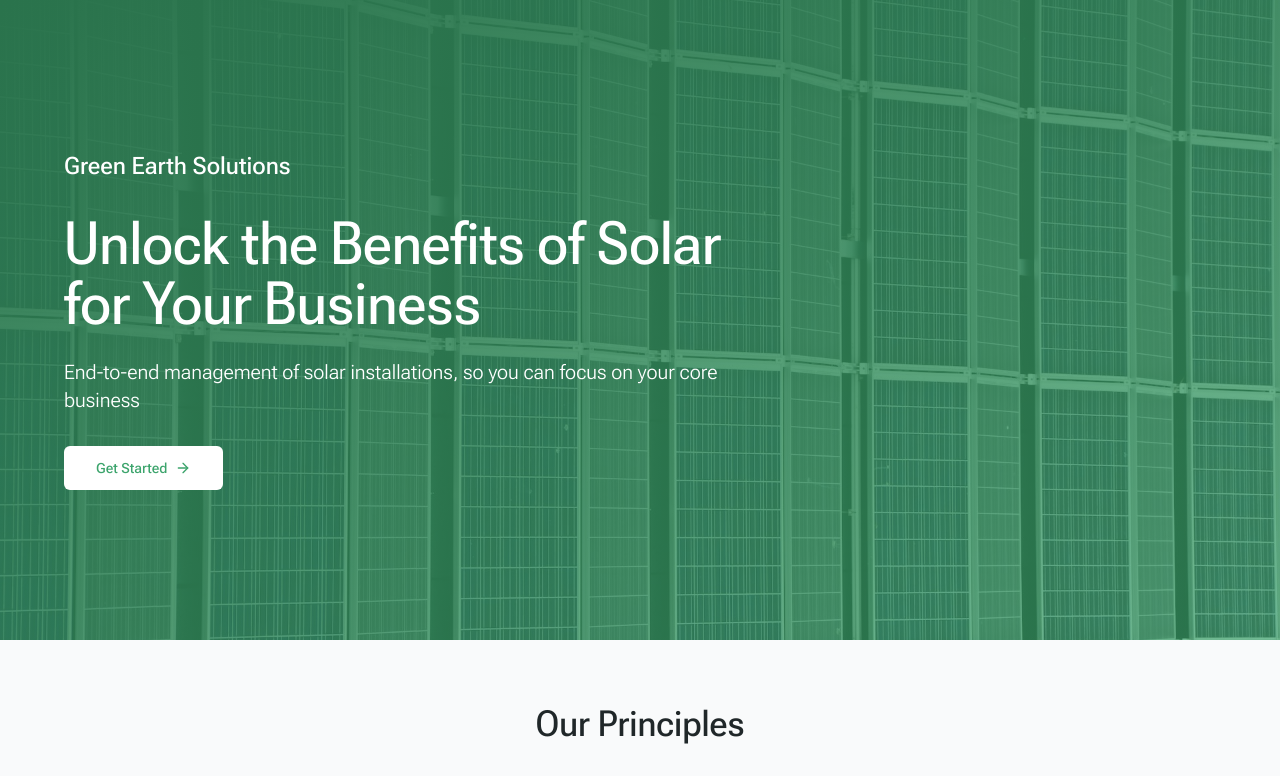
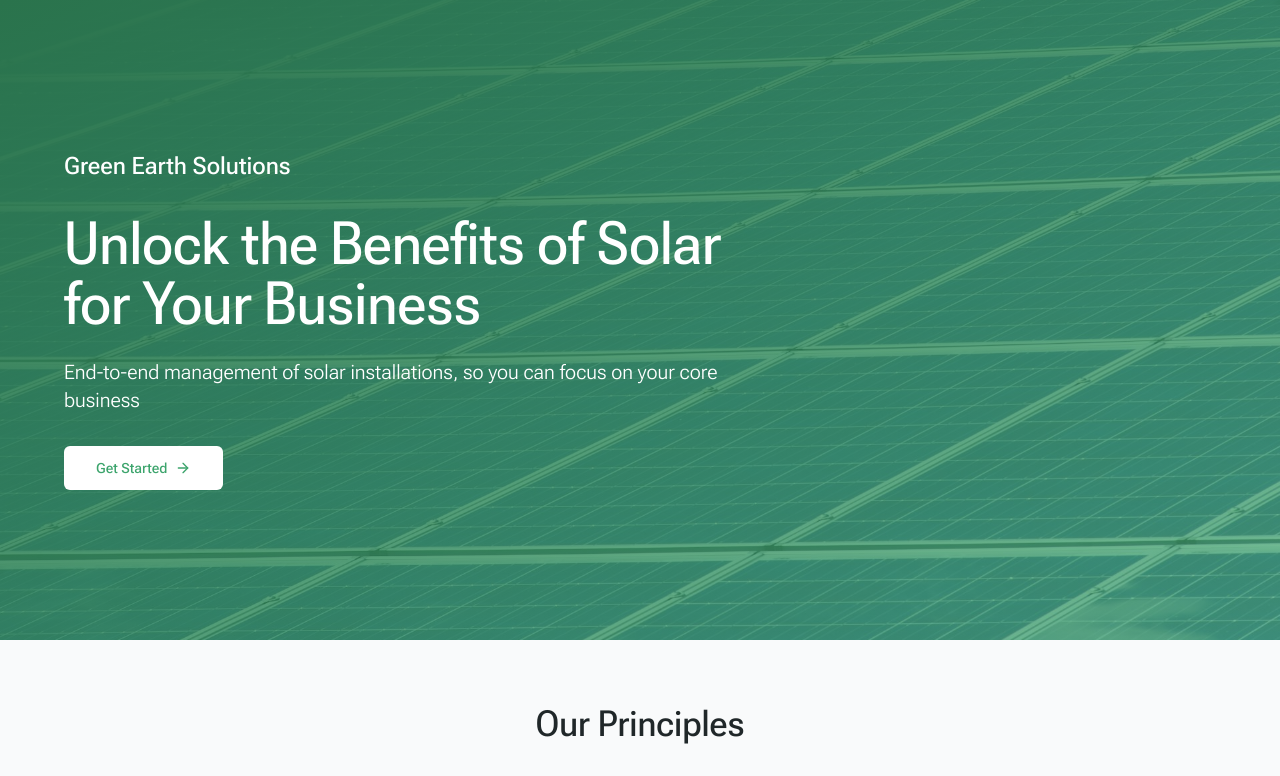
Before and after one commit to marianne-p/ges, a React (Vite) app: page / in a window 1280 px wide. Shown: the top 776 px of the page. Built offline with nearby package versions, Linux system fonts and the light colour scheme.

Commit message:
upd 20Nov

```diff
--- a/index.html
+++ b/index.html
@@ -6,6 +6,7 @@
     <title>Green Earth Solutions</title>
     <meta name="description" content="Unlock the Benefits of Solar for Your Business" />
     <link rel="icon" href="./favicon.ico" />
+    <script id="Cookiebot" src="https://consent.cookiebot.com/uc.js" data-cbid="fbfec106-ed3e-42ef-b25b-d32965b8b3d0" data-blockingmode="auto" type="text/javascript"></script>
     <!--<link rel="preconnect" href="https://fonts.googleapis.com">-->
     <!--<link rel="preconnect" href="https://fonts.gstatic.com" crossorigin>-->
     <link href="https://fonts.googleapis.com/css2?family=Roboto+Flex:wght@300&display=swap" rel="stylesheet">
@@ -18,6 +19,5 @@
     <!-- Your content -->
     <div id="root"></div>
     <script type="module" src="./src/main.jsx"></script>
-    <script id="Cookiebot" src="https://consent.cookiebot.com/uc.js" data-cbid="fbfec106-ed3e-42ef-b25b-d32965b8b3d0" data-blockingmode="auto" type="text/javascript"></script>
-  </body>
+    </body>
 </html>
--- a/src/components/ContactForm.jsx
+++ b/src/components/ContactForm.jsx
@@ -22,8 +22,8 @@ const ContactForm = () => {
             Get a Quote
           </h2>
           <div className="flex items-center justify-center w-full text-white text-lg">
-            <Sun className="h-10 w-10 mr-2" />
-            Click Here to Fill Out the Form and we will get in touch with you
+            <Sun className="h-10 w-10 mr-2 capitalize" />
+            Click here to fill out a form and we will get in touch with you
           </div>
         </div>
       </motion.section>
--- a/src/components/Services.jsx
+++ b/src/components/Services.jsx
@@ -26,12 +26,12 @@ const services = [
   {
     icon: <Wrench className="h-8 w-8" />,
     title: "No ongoing maintenance",
-    description: "We manage the installation to ensure peak performance, with no hassle or additional spend by you",
+    description: "We manage the installation and its performance, with no hassle or additional spend by you",
   },
   {
     icon: <File className="h-8 w-8" />,
     title: "Simple contract",
-    description: "We manage the installation and its performance, with no hassle or additional spend by you",
+    description: "No complex leases, waivers or obligations",
   },
 ];
 
--- a/src/pages/Index.jsx
+++ b/src/pages/Index.jsx
@@ -9,7 +9,6 @@ import BenefitsChart from "@/components/BenefitsChart";
 import ContactForm from "@/components/ContactForm";
 import AboutUs from "@/components/AboutUs";
 import Footer from "@/components/Footer";
-import favicon from "./../../favicon.ico";
 import { useState, useEffect } from 'react';
 import { motion } from 'framer-motion';
 import solarPanel1 from '@/img/solar-panel-1.jpg';
@@ -17,17 +16,12 @@ import solarPanel2 from '@/img/solar-panel-2.jpg';
 import solarPanel3 from '@/img/solar-panel-3.jpg';
 
 const Index = () => {
-  const [isVisible, setIsVisible] = useState(false);
   const [currentImageIndex, setCurrentImageIndex] = useState(0);
+  const [prevImageIndex, setPrevImageIndex] = useState(2);
   const [imagesLoaded, setImagesLoaded] = useState(false);
 
-  const backgroundImages = [
-    solarPanel1,
-    solarPanel2,
-    solarPanel3
-  ];
+  const backgroundImages = [solarPanel1, solarPanel2, solarPanel3];
 
-  // Preload images
   useEffect(() => {
     Promise.all(
       backgroundImages.map(src => {
@@ -38,26 +32,41 @@ const Index = () => {
     ).then(() => setImagesLoaded(true));
   }, []);
 
-  // Image rotation
   useEffect(() => {
     if (!imagesLoaded) return;
 
     const interval = setInterval(() => {
+      setPrevImageIndex(currentImageIndex);
       setCurrentImageIndex(prev =>
         prev === backgroundImages.length - 1 ? 0 : prev + 1
       );
-    }, 2000);
+    }, 5000);
 
     return () => clearInterval(interval);
-  }, [imagesLoaded]);
+  }, [imagesLoaded, currentImageIndex]);
 
   return (
     <div className="min-h-screen roboto-flex-light">
-      {/* Hero Section */}
       <section className="relative">
-        <div
-          className="absolute inset-0 bg-cover bg-center transition-opacity duration-1000 ease"
-          style={{ backgroundImage: `url(${backgroundImages[currentImageIndex]})`, opacity: isVisible }}
+        {/* Previous image layer */}
+        <motion.div
+          className="absolute inset-0 bg-cover bg-center"
+          style={{
+            backgroundImage: `url(${backgroundImages[prevImageIndex]})`
+          }}
+          initial={{ opacity: 1 }}
+          animate={{ opacity: 0 }}
+          transition={{ duration: 1, ease: "easeInOut" }}
+        />
+        {/* Current image layer */}
+        <motion.div
+          className="absolute inset-0 bg-cover bg-center"
+          style={{
+            backgroundImage: `url(${backgroundImages[currentImageIndex]})`
+          }}
+          initial={{ opacity: 0 }}
+          animate={{ opacity: 1 }}
+          transition={{ duration: 1, ease: "easeInOut" }}
         />
         <div className="absolute inset-0 bg-gradient-to-br from-primary-dark to-primary/70"></div>
         <div className="relative text-white section-padding min-h-[80vh] flex items-center">
```
